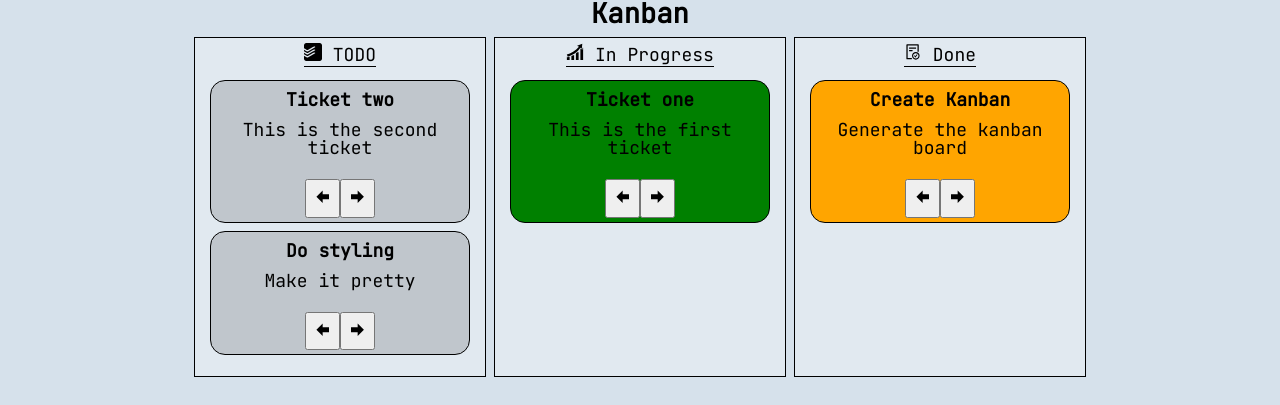
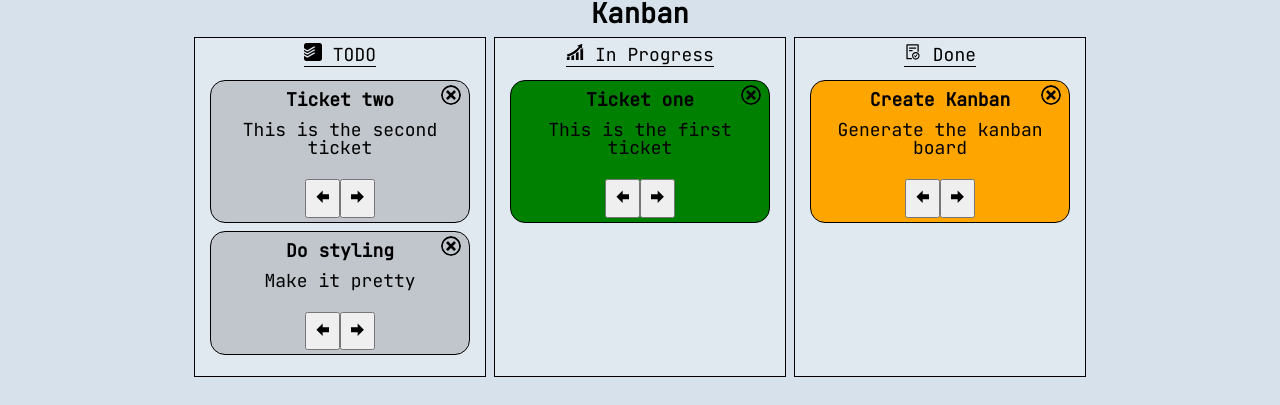
Before and after one commit to Usarneme/helpQueue, a React (Create React App) app in the folder help-queue/: page / in a window 1280 px wide. Shown: the part 337-742 px from the top of the page. Built offline with nearby package versions, Linux system fonts and the light colour scheme.

Commit message:
:tada: adds delete functionality via redux action emit/reducer
Co-authored-by: Nick Reeder <nickreeder32@gmail.com>

```diff
--- a/help-queue/src/components/Kanban.js
+++ b/help-queue/src/components/Kanban.js
@@ -12,8 +12,6 @@ function Kanban(props) {
     padding: '5px',
     background: 'rgba(255,255,255,0.25)'
   }
-
-  console.log("KANBAN COMPONENT props:", props)
 
   return (
     <div style={{ minHeight: '20vh' }}>
@@ -31,6 +29,7 @@ function Kanban(props) {
                   title={ticket.title}
                   description={ticket.description}
                   changeTicketStatus={props.changeTicketStatus}
+                  deleteTicket={props.deleteTicket}
                 />
               ) : null
             )}
@@ -49,6 +48,7 @@ function Kanban(props) {
                   title={ticket.title}
                   description={ticket.description}
                   changeTicketStatus={props.changeTicketStatus}
+                  deleteTicket={props.deleteTicket}
                 />
               ) : null
             )}
@@ -67,6 +67,7 @@ function Kanban(props) {
                   title={ticket.title}
                   description={ticket.description}
                   changeTicketStatus={props.changeTicketStatus}
+                  deleteTicket={props.deleteTicket}
                 />
               ) : null
             )}
@@ -79,7 +80,8 @@ function Kanban(props) {
 
 Kanban.propTypes = {
   tickets: PropTypes.object.isRequired,
-  changeTicketStatus: PropTypes.func.isRequired
+  changeTicketStatus: PropTypes.func.isRequired,
+  deleteTicket: PropTypes.func.isRequired
 }
 
 export default Kanban;
--- a/help-queue/src/components/KanbanTicket.js
+++ b/help-queue/src/components/KanbanTicket.js
@@ -1,6 +1,5 @@
 import PropTypes from 'prop-types';
-import { ImArrowRight } from 'react-icons/im';
-import { ImArrowLeft } from 'react-icons/im';
+import { ImArrowRight, ImArrowLeft, ImCancelCircle } from 'react-icons/im';
 
 function KanbanTicket(props) {
   const kanbanCardStyles = {
@@ -8,7 +7,27 @@ function KanbanTicket(props) {
     padding: '4px',
     border: '1px solid black',
     borderRadius: '15px',
+    position: 'relative',
     background: props.status === 'Todo' ? 'rgba(0,0,0,0.15)' : props.status === 'InProgress' ? 'green' : 'orange'
+  }
+
+  const deleteButtonStyles = {
+    position: 'absolute',
+    top: '4px',
+    right: '8px',
+    width: '20px',
+    height: '20px',
+    borderRadius: '50%',
+    margin: '0',
+    padding: '0',
+    backgroundColor: 'rgba(0,0,0,0)',
+    cursor: 'pointer'
+  }
+
+  const changeButtonStyles = {
+    padding: '9px',
+    marginTop: '10px',
+    cursor: 'pointer'
   }
 
   const nextLevel = (props.status === 'Todo') ? 'InProgress' : 'Done';
@@ -16,11 +35,22 @@ function KanbanTicket(props) {
 
   return (
     <div style={kanbanCardStyles}>
+      <ImCancelCircle type="button" style={deleteButtonStyles} onClick={() => props.deleteTicket(props.id)} />
       <h5>{props.title}</h5>
       <p style={{ padding: '6px 6px 12px' }}>{props.description}</p>
       <p>
-        <button type="button" style={{ padding: '9px', marginTop: '10px' }} onClick={() => props.changeTicketStatus(props, previousLevel)}><ImArrowLeft /></button>
-        <button type="button" style={{ padding: '9px', marginTop: '10px' }} onClick={() => props.changeTicketStatus(props, nextLevel)}><ImArrowRight /></button>
+        <button
+          type="button"
+          style={changeButtonStyles}
+          onClick={() => props.changeTicketStatus(props, previousLevel)}>
+            <ImArrowLeft />
+        </button>
+        <button
+          type="button"
+          style={changeButtonStyles}
+          onClick={() => props.changeTicketStatus(props, nextLevel)}>
+            <ImArrowRight />
+        </button>
       </p>
     </div>
   );
@@ -29,6 +59,7 @@ function KanbanTicket(props) {
 KanbanTicket.propTypes = {
   description: PropTypes.string.isRequired,
   changeTicketStatus: PropTypes.func.isRequired,
+  deleteTicket: PropTypes.func.isRequired,
   id: PropTypes.string.isRequired,
   status: PropTypes.string.isRequired,
   title: PropTypes.string.isRequired
--- a/help-queue/src/components/NewTicketForm.js
+++ b/help-queue/src/components/NewTicketForm.js
@@ -7,20 +7,24 @@ function NewTicketForm(props) {
 
   const formSubmissionHandler = event => {
     event.preventDefault()
-    // const title = event.target.title.value;
-    // const description = event.target.description.value;
-    console.log("form submitted", title, description)
     props.onNewTicketCreation(title, description)
-    // event.target.title.value = ""
-    // event.target.description.value = ""
     setTitle("")
     setDescription("")
   }
 
   return (
-    <form onSubmit={event => formSubmissionHandler(event)}>
-      <input type="text" name="title" placeholder="title" value={title} onChange={e => setTitle(e.target.value)} />
-      <input type="text" name="description" placeholder="description" value={description} onChange={e => setDescription(e.target.value)} />
+    <form onSubmit={e => formSubmissionHandler(e)}>
+      <input
+        type="text"
+        name="title"
+        placeholder="title"
+        value={title}
+        onChange={e => setTitle(e.target.value)} />
+      <input
+        type="text"
+        name="description"
+        placeholder="description"
+        value={description} onChange={e => setDescription(e.target.value)} />
       <button type="submit">Add new ticket</button>
     </form>
   )
--- a/help-queue/src/components/Tickets.js
+++ b/help-queue/src/components/Tickets.js
@@ -13,6 +13,19 @@ class Tickets extends Component {
     }
   }
 
+  addNewTicket = (title, description) => {
+    const id = uuid();
+    const { dispatch } = this.props;
+    const action = {
+      type: "ADD_TICKET",
+      id: id,
+      title: title,
+      description: description,
+      status: "Todo"
+    }
+    dispatch(action)
+  }
+
   changeTicketStatus = (ticket, newStatus) => {
     const { dispatch } = this.props;
     const { id, title, description } = ticket;
@@ -26,15 +39,11 @@ class Tickets extends Component {
     dispatch(action)
   }
 
-  addNewTicket = (title, description) => {
-    const id = uuid();
+  deleteTicket = (id) => {
     const { dispatch } = this.props;
     const action = {
-      type: "ADD_TICKET",
-      id: id,
-      title: title,
-      description: description,
-      status: "Todo"
+      type: "DELETE_TICKET",
+      id: id
     }
     dispatch(action)
   }
@@ -44,19 +53,17 @@ class Tickets extends Component {
     // this.setState(prevState => ({ newTicketFormShowing: !prevState.newTicketFormShowing }))
   }
 
-  onNewTicketCreation = (title, description) => {
-    console.log("onNewTicketCreation", title, description)
-    this.addNewTicket(title, description)
-  }
-
   render() {
     return (
       <React.Fragment>
-        { this.state.newTicketFormShowing ? <NewTicketForm onNewTicketCreation={this.onNewTicketCreation} /> : null }
+        { this.state.newTicketFormShowing ? <NewTicketForm onNewTicketCreation={this.addNewTicket} /> : null }
         <button onClick={() => this.handleShowNewTicketFormButtonClick()} >
           { this.state.newTicketFormShowing ? "Cancel New Ticket" : "Add New Ticket" }
         </button>
-        <Kanban tickets={this.props.tickets} changeTicketStatus={this.changeTicketStatus} />
+        <Kanban
+          tickets={this.props.tickets}
+          changeTicketStatus={this.changeTicketStatus}
+          deleteTicket={this.deleteTicket} />
       </React.Fragment>
     )
   }
```
Also changed, not shown: help-queue/src/components/ListTicket.js (deleted, +0 -19 lines).
